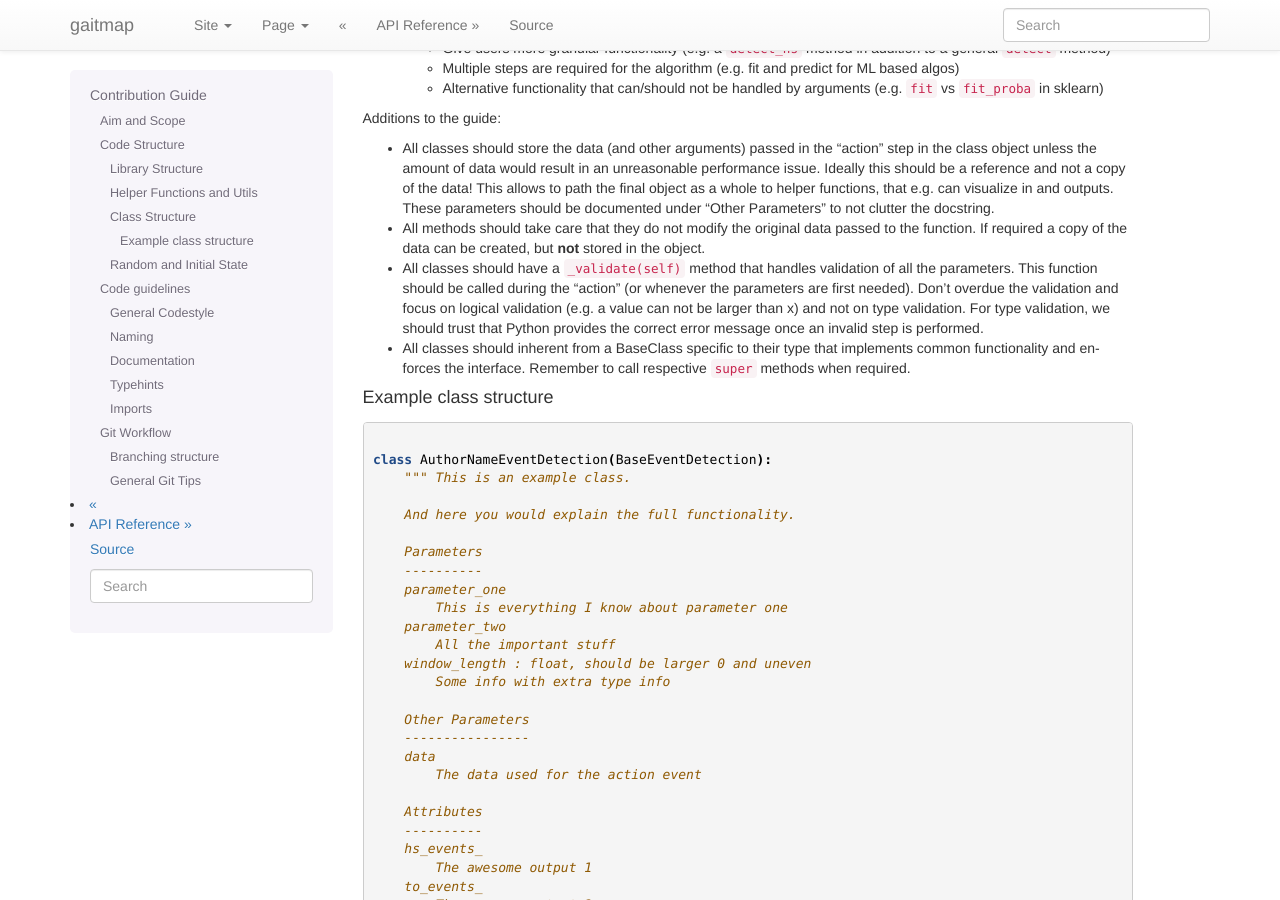
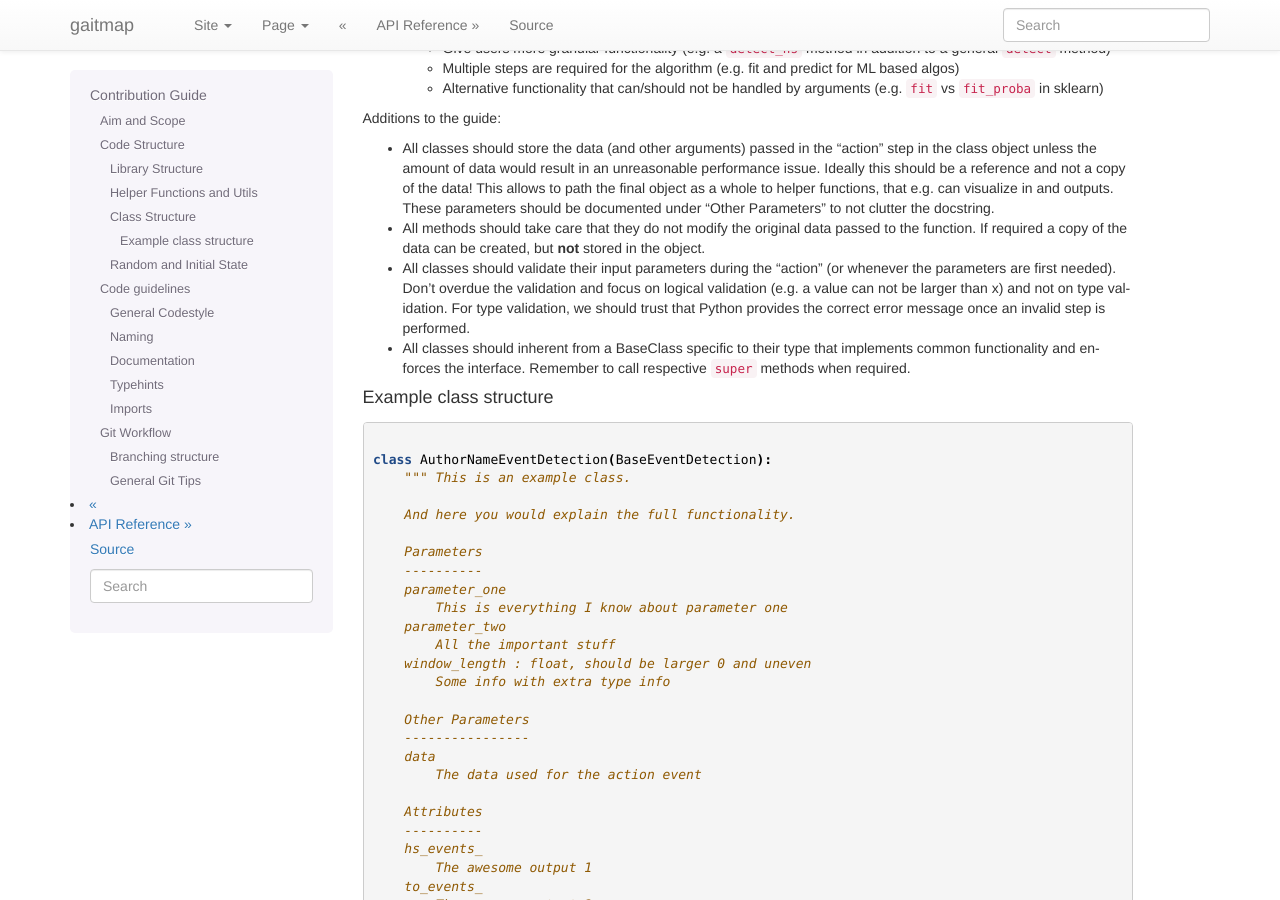
Before and after one commit to mad-lab-fau/gaitmap, a Sphinx documentation site: the page built from docs/guides/Contribution-Guide.md, in a window 1280 px wide and 900 px high, scrolled down 1657 px. Built offline with Sphinx 7.4.7, drawn with Linux system fonts in a browser that asks for light colours; some of the changed text lies outside the part shown.

Commit message:
Updated contribution guide with first learnings.

````diff
--- a/docs/guides/Contribution-Guide.md
+++ b/docs/guides/Contribution-Guide.md
@@ -73,8 +73,9 @@
 - All classes should store the data (and other arguments) passed in the "action" step in the class object unless the amount of data would result in an unreasonable performance issue. Ideally this should be a reference and not a copy of the data! This allows to path the final object as a whole to helper functions, that e.g. can visualize in and outputs.
 These parameters should be documented under "Other Parameters" to not clutter the docstring.
 - All methods should take care that they do not modify the original data passed to the function. If required a copy of the data can be created, but **not** stored in the object.
-- All classes should have a `_validate(self)` method that handles validation of all the parameters. This function should be called during the "action" (or whenever the parameters are first needed).
-Don't overdue the validation and focus on logical validation (e.g. a value can not be larger than x) and not on type validation. For type validation, we should trust that Python provides the correct error message once an invalid step is performed.
+- All classes should validate their input parameters during the "action" (or whenever the parameters are first needed).
+Don't overdue the validation and focus on logical validation (e.g. a value can not be larger than x) and not on type validation.
+For type validation, we should trust that Python provides the correct error message once an invalid step is performed.
 - All classes should inherent from a BaseClass specific to their type that implements common functionality and enforces the interface. Remember to call respective `super` methods when required.
 
 
@@ -183,12 +184,6 @@
         self.hs_events_ = ...
 
         return self
-
-    def _validate(self) -> None:
-        """Validate all parameters here."""
-
-        if parameter_two is None:
-            raise ValueError("`parameter_two` should a real value")
 ```
 
 ### Random and Initial State
````
